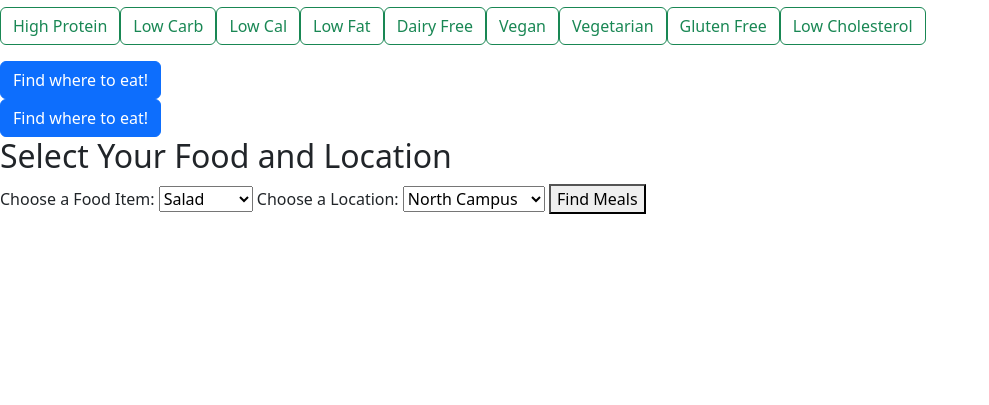
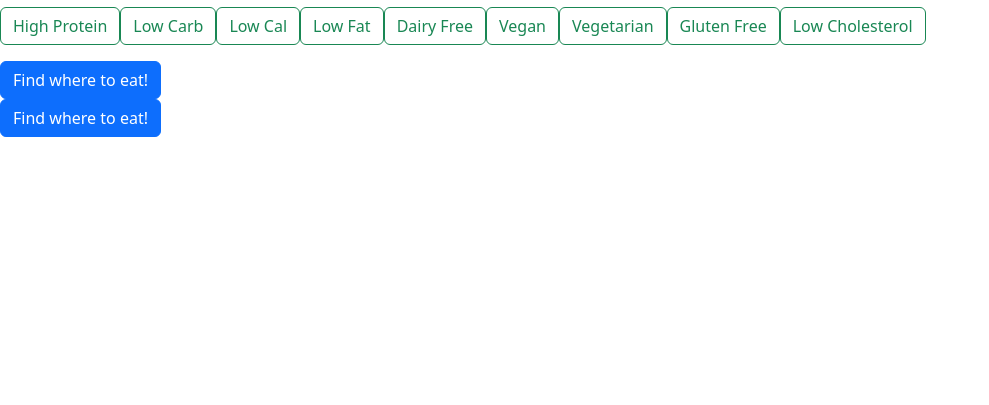
Before and after one commit to adelaidad/info4125-Project, a PHP site: page / in a window 1280 px wide. Shown: the part 395-800 px from the top of the page, without its empty margins (0-989 px from the left). Run offline with PHP 8.4, Linux system fonts and the light colour scheme.

Commit message:
edited html of meal.php

```diff
--- a/pages/index.php
+++ b/pages/index.php
@@ -66,34 +66,6 @@
     <input id="set_goals" type="submit" value="Find where to eat!" class="btn btn-primary submit" />
   </form>
 
-  <div class="selection-form">
-    <h2>Select Your Food and Location</h2>
-    <form action="meal.php" method="GET">
-        <!-- Food Selection -->
-        <label for="food">Choose a Food Item:</label>
-        <select id="food" name="food">
-            <option value="salad">Salad</option>
-            <option value="sandwich">Sandwich</option>
-            <option value="pasta">Pasta</option>
-            <option value="fruit">Fruit</option>
-            <!-- Add more food options as needed -->
-        </select>
-
-        <!-- Location Selection -->
-        <label for="location">Choose a Location:</label>
-        <select id="location" name="location">
-            <option value="north-campus">North Campus</option>
-            <option value="central-campus">Central Campus</option>
-            <option value="west-campus">West Campus</option>
-            <option value="college-town">College Town</option>
-            <!-- Add more location options as needed -->
-        </select>
-
-        <!-- Submit Button -->
-        <button type="submit" class="submit">Find Meals</button>
-    </form>
-</div>
-
   <script src="https://cdn.jsdelivr.net/npm/@popperjs/core@2.11.8/dist/umd/popper.min.js"></script>
   <script src="https://cdn.jsdelivr.net/npm/bootstrap@5.3.0/dist/js/bootstrap.min.js"></script>
 </body>
```
Also changed, not shown: pages/meal.php (+24 -22 lines).
